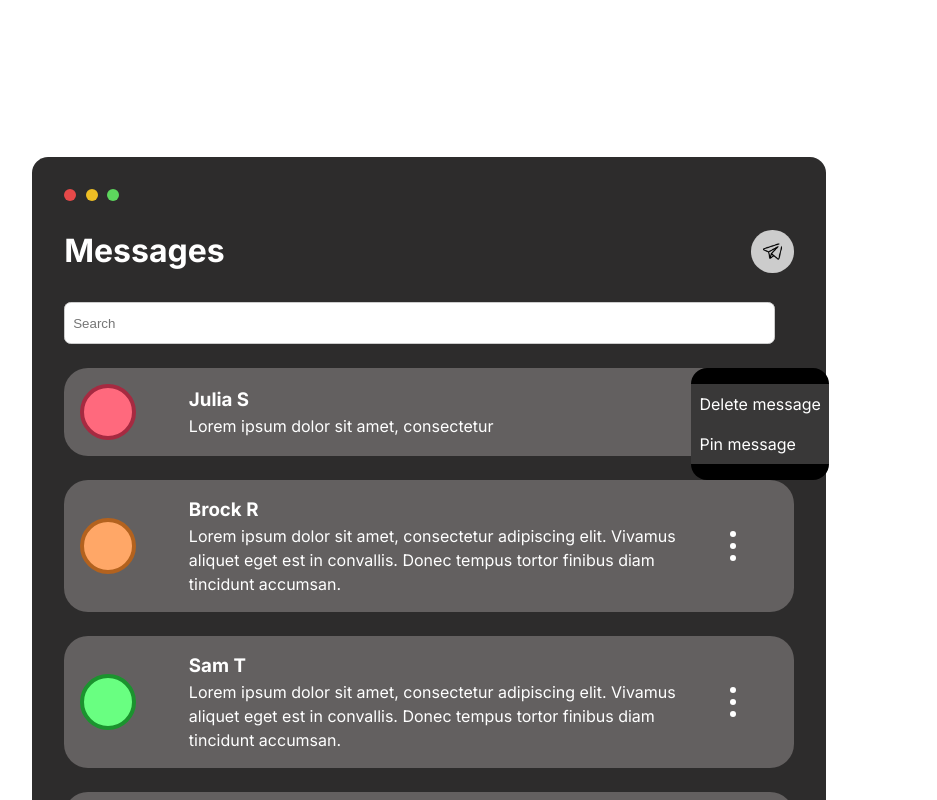
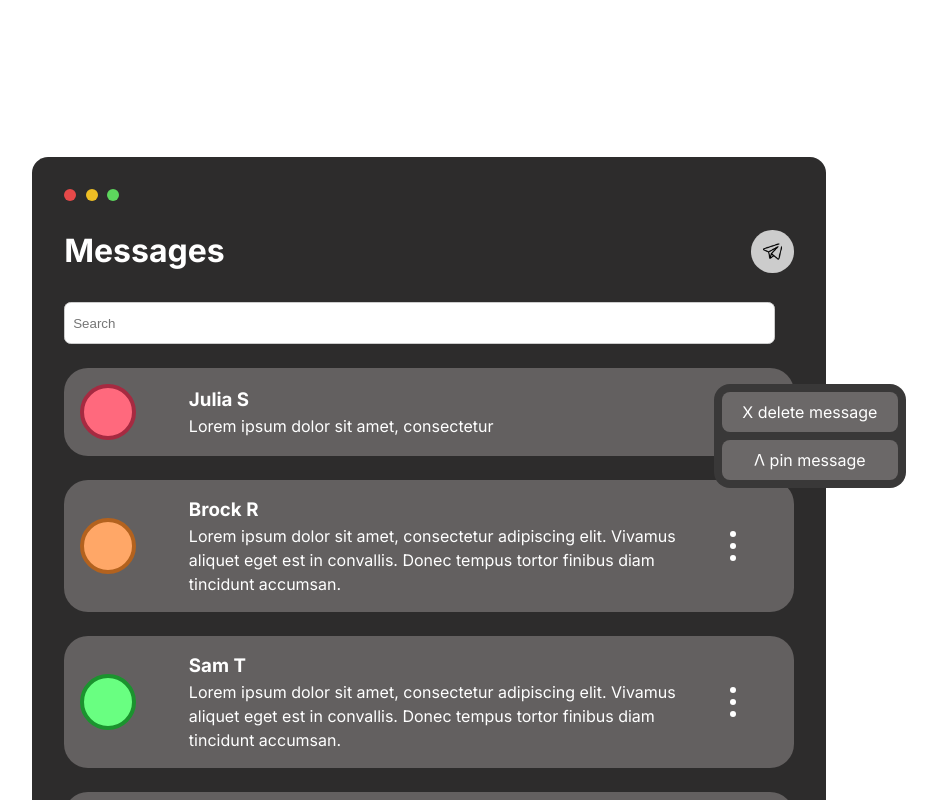
Before and after one commit to jamesbdev/message-pins-component, a React (Vite) app: page / in a window 1280 px wide. Both pictures are taken after a click on the element 964 px from the left and 412 px from the top of the page. Shown: the top 800 px of the page, without its empty margins (211-1148 px from the left). Built offline with nearby package versions, Linux system fonts and the light colour scheme.

Commit message:
style modal

```diff
--- a/src/App.css
+++ b/src/App.css
@@ -128,28 +128,43 @@ h1, h2 {
 
 .message-menu {
   position: absolute;
-  top: 0;
-  right: -35px;
-  background-color: black;
+  top: 1rem;
+  right: -7rem;
+  background-color: rgb(57, 56, 56);;
   color: white;
   border-radius: 1rem;
   z-index: 10;
+  padding: 0.5rem;
 }
 
 .message-menu ul {
   list-style: none;
-  padding-left: 0;
+  padding: 0;
+  display: flex;
+  flex-direction: column;
+  gap: 0.5rem;
+  margin: 0;
 }
 
 .message-menu ul li {
-  background-color: rgb(57, 56, 56);
+  background-color: rgba(107, 104, 104);
   cursor: pointer;
   padding: 0.5rem;
+  width: 10rem;
+  border-radius: 0.5rem;
+  text-align: center;
+
 }
 
 .message-menu ul li:hover {
   background-color: rgb(148, 53, 53);
   border-color: rgb(239, 53, 53)
+}
+
+.pin-icon {
+  transform: rotate(180deg);
+  display: inline-block;
+
 }
 
 @media (min-width: 750px) {
--- a/src/components/MessageModal.jsx
+++ b/src/components/MessageModal.jsx
@@ -2,8 +2,8 @@ const MessageModal = (props) => {
     return (
         <div className="message-menu" style={{display: props.showMenu ? "block" : "none"}}>
         <ul>
-          <li>Delete message</li>
-          <li>Pin message</li>
+          <li>X delete message</li>
+          <li><span className="pin-icon">V</span> pin message</li>
         </ul>
       </div>
     )
```
Also changed, not shown: src/assets/delete_icon.png (added).
